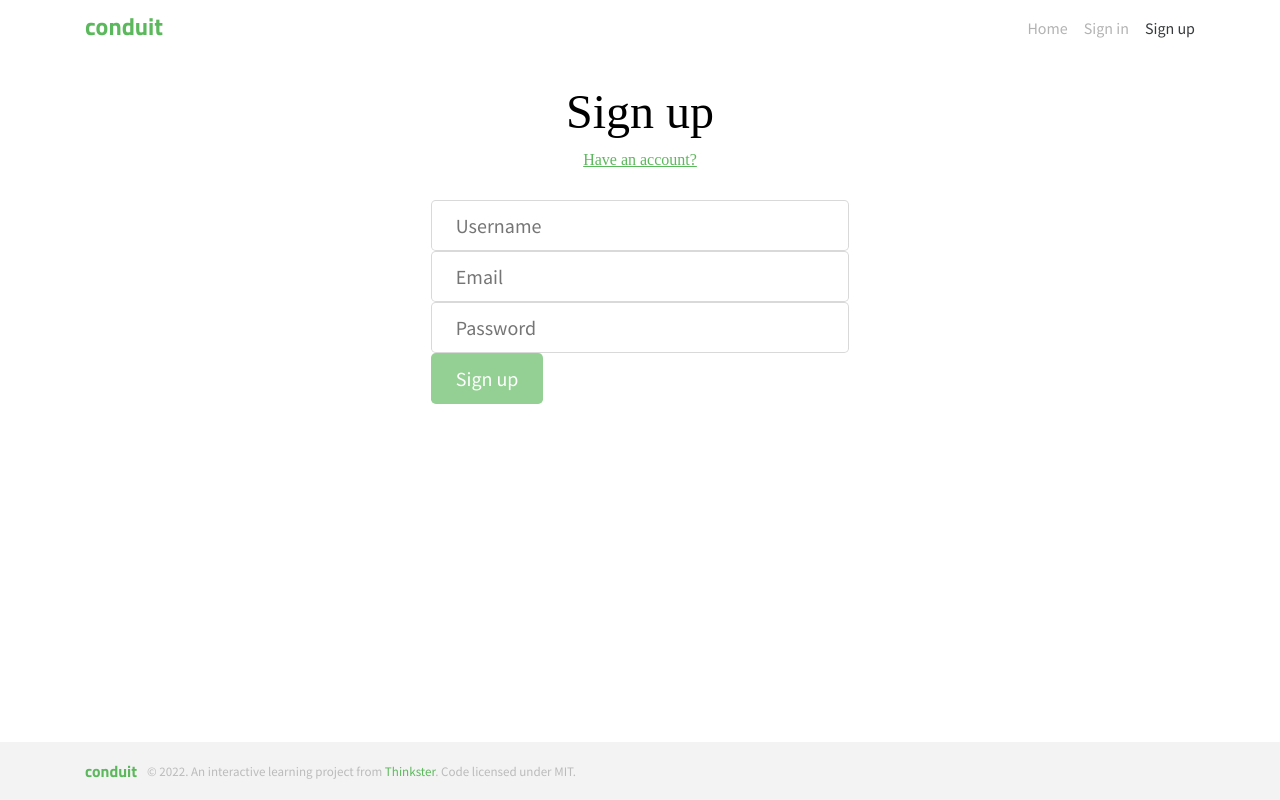
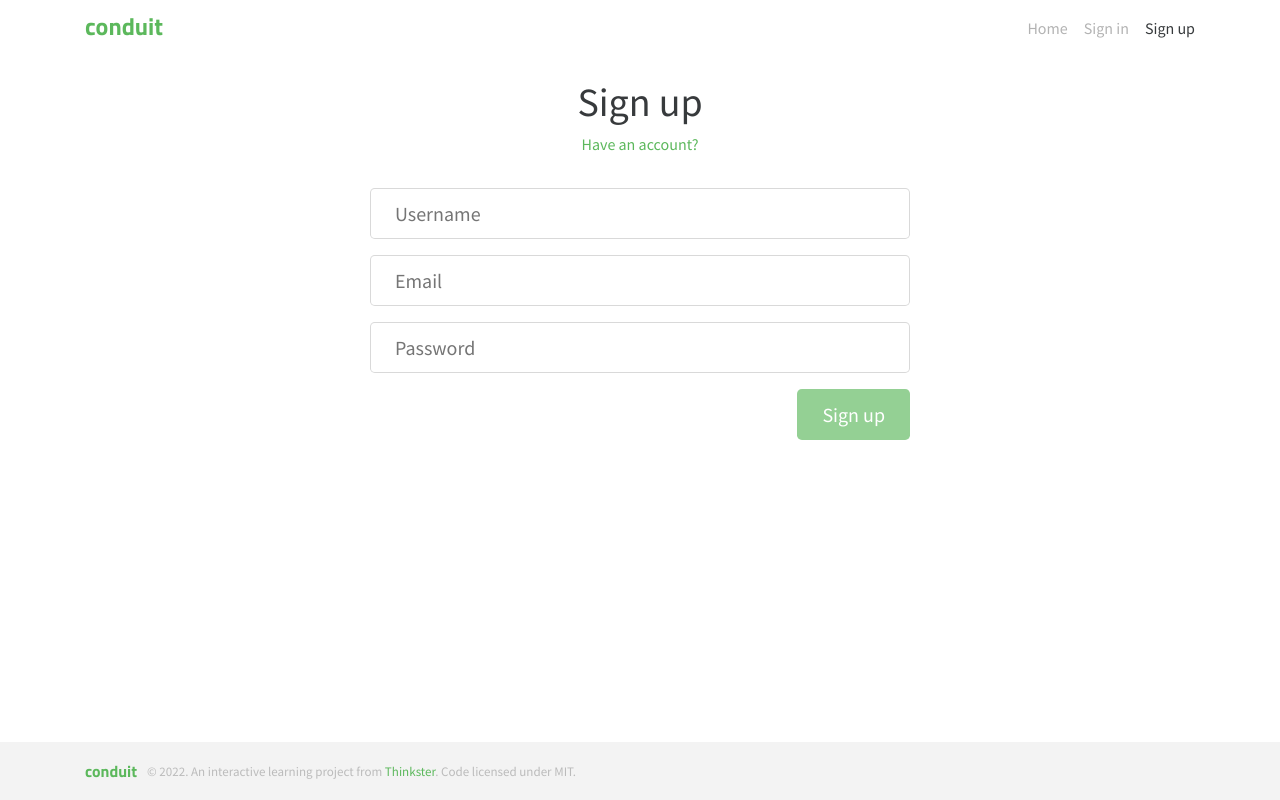
Before and after one commit to DmitryReztsov/blog-front, a React (Create React App) app: page /register in a window 1280 px wide. Built offline with nearby package versions, Linux system fonts and the light colour scheme.

Commit message:
сделан пиксель-перфект верстка регистрации

```diff
--- a/src/components/pages/Login/Login.scss
+++ b/src/components/pages/Login/Login.scss
@@ -24,12 +24,8 @@
   }
 
   &-error {
-
   }
 
   &-form {
-    &__button {
-
-    }
   }
 }
--- a/src/components/pages/Register/Register.scss
+++ b/src/components/pages/Register/Register.scss
@@ -1,26 +1,30 @@
+@import '/src/sass/main';
+
 .Register {
   &-body {
-    padding: 2rem;
-    display: flex;
-    flex-direction: column;
-    align-items: center;
-    row-gap: 1rem;
+    @include flex(_,center,column);
+    padding: 1.5rem 0;
+    width: 540px;
+    margin: 0 auto;
   }
 
   &-header {
-    font-size: 3rem;
-    font-weight: 400;
+    @include text-format(2.5rem,500,$source-sans,$black,_,_);
+    line-height: 1.1;
+    margin: 0 0 0.5rem 0;
   }
 
   &-login-link {
+    @include text-format(1rem,400,$source-sans,$green);
+    line-height: 1.5;
+    margin: 0 0 1rem 0;
     display: block;
-    color: #5cb85c;
+    text-decoration: none;
+  }
+
+  &-error {
   }
 
   &-form {
-    width: 40%;
-
-    &__input {
-    }
   }
 }
--- a/src/components/pages/Register/Register.tsx
+++ b/src/components/pages/Register/Register.tsx
@@ -36,8 +36,8 @@ const Register: FC = () => {
 
   const getClassname = (disabled: boolean): string => {
     return disabled
-      ? 'Register-form__submit submit submit_disabled'
-      : 'Register-form__submit submit';
+      ? 'Register-form__submit form__submit submit submit_disabled'
+      : 'Register-form__submit form__submit submit';
   };
 
   // Убираем ошибки, если неправильно ввели логин
@@ -68,10 +68,10 @@ const Register: FC = () => {
             Have an account?
           </Link>
           {error ? (
-            <ul>
+            <ul className={'Register-error-list error-list'}>
               {error.text.map((text) => {
                 return (
-                  <li key={Math.random()} className={'error'}>
+                  <li key={Math.random()} className={'Register-error error'}>
                     {text}
                   </li>
                 );
@@ -80,7 +80,7 @@ const Register: FC = () => {
           ) : null}
           <form className={'Register-form form'} onSubmit={submitHandler}>
             <input
-              className={'Register-form__input input'}
+              className={'Register-form__input form__input input'}
               name={'username'}
               type="text"
               placeholder={'Username'}
@@ -88,7 +88,7 @@ const Register: FC = () => {
               onChange={usernameChangeHandler}
             />
             <input
-              className={'Register-form__input input'}
+              className={'Register-form__input form__input input'}
               name={'email'}
               type="email"
               placeholder={'Email'}
@@ -96,7 +96,7 @@ const Register: FC = () => {
               onChange={emailChangeHandler}
             />
             <input
-              className={'Register-form__input input'}
+              className={'Register-form__input form__input input'}
               name={'password'}
               type="password"
               placeholder={'Password'}
```
